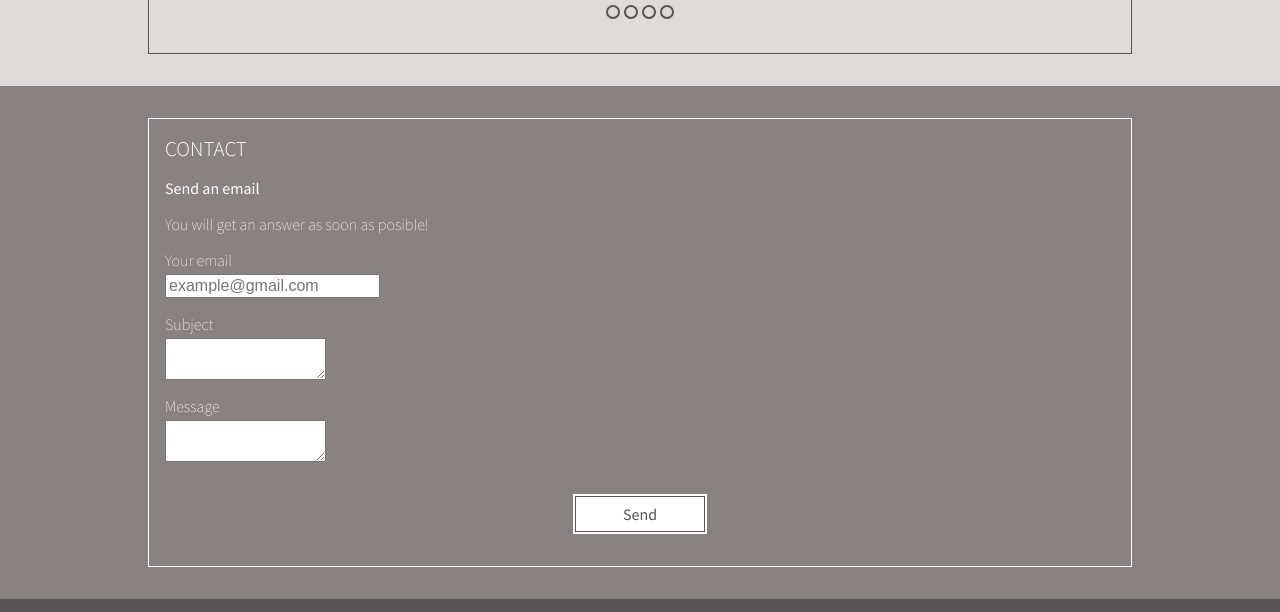
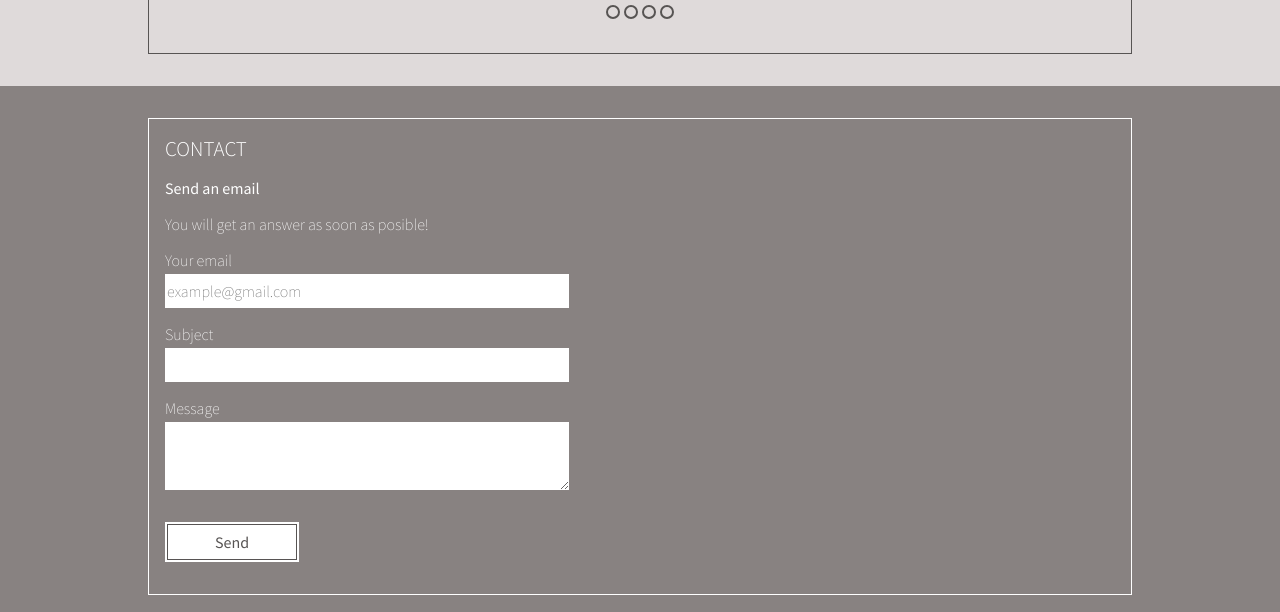
Before and after one commit to crboca/porfolio, a website: page src/index.html in a window 1280 px wide. Shown: the part 3840-4452 px from the top of the page. Drawn offline with nearby package versions, Linux system fonts and the light colour scheme; files that its build step writes are made by us from their sources.

Commit message:
fix form

```diff
--- a/src/index.html
+++ b/src/index.html
@@ -216,14 +216,16 @@
 	</section>
 
 	<section class="contact" id='contact'>
+
 		<div class="inner-line-light">
 			<h5>CONTACT</h5>
 			<h6>Send an email</h6>
 			<p>You will get an answer as soon as posible!</p>
+
 			<label>Your email</label>
 			<input type="email" id="user-email" placeholder="example@gmail.com" required/>
 			<label>Subject</label>
-			<textarea></textarea>
+			<input></input>
 			<label>Message</label>
 			<textarea></textarea>
 			<button class="btn-light"><div class="btn-line-light">Send</div></button>
--- a/src/scss/components/_btns.scss
+++ b/src/scss/components/_btns.scss
@@ -5,12 +5,14 @@
 	top: 6rem;
 	height: 40px;
 	width: 137px;
+	margin: 2rem auto;
 }
 
 .btn-light{
 	background-color: $blanco;
 	color: $marron;
 	width: 134px;
+	margin: 2rem 0;
 }
 
 .btn-dark, .btn-light {
@@ -20,7 +22,6 @@
 	padding: 2px;
 	border: none;
 	display: block;
-	margin: 2rem auto;
 }
 
 .btn-line-dark {
@@ -33,11 +34,6 @@
 
 .btn-line-dark, .btn-line-light{
 	padding: 7px 4px;
-}
-
-.btn-menu{
-	display: block;
-	margin: 2rem auto;
 }
 
 .btn-dark:hover{
--- a/src/scss/components/_formulario.scss
+++ b/src/scss/components/_formulario.scss
@@ -0,0 +1,28 @@
+label {
+	font-family: 'Source Sans Pro', sans-serif;
+	font-weight: 200;
+	margin-bottom: 0.25rem;
+	margin-top: 1rem;
+}
+
+label, input:not(.btn), textarea {
+	width: 100%;
+	display: block;
+}
+
+input, textarea {
+	border: none;
+	font-family: 'Source Sans Pro', sans-serif;
+	font-weight: 200;
+	color: $negro;
+	height: 4rem;
+	max-width: 400px;
+}
+
+input {
+	line-height: 1.75rem;
+
+	&:not(.btn) {
+		height: 2rem;
+		}
+}
--- a/src/scss/components/_menu.scss
+++ b/src/scss/components/_menu.scss
@@ -21,6 +21,11 @@ a{
 
 li{
 	list-style: none;
+}
+
+.btn-menu{
+	display: block;
+	margin: 2rem auto;
 }
 
 .ul-menu{
--- a/src/scss/typography/_text-elements.scss
+++ b/src/scss/typography/_text-elements.scss
@@ -2,22 +2,6 @@ p {
 	font-family: 'Source Sans Pro', sans-serif;
 	font-size: 16px;
 	font-weight: 200;
-}
-
-label {
-	font-family: 'Source Sans Pro', sans-serif;
-	font-size: 16px;
-	font-weight: 200;
-	display: block;
-	margin-bottom: 0.25rem;
-	margin-top: 1rem;
-}
-
-textarea {
-	font-family: 'Source Sans Pro', sans-serif;
-	font-size: 14px;
-	font-weight: 200;
-	display: block;
 }
 
 .claim {
```
Also changed, not shown: dist/css/main.css, dist/index.html.
